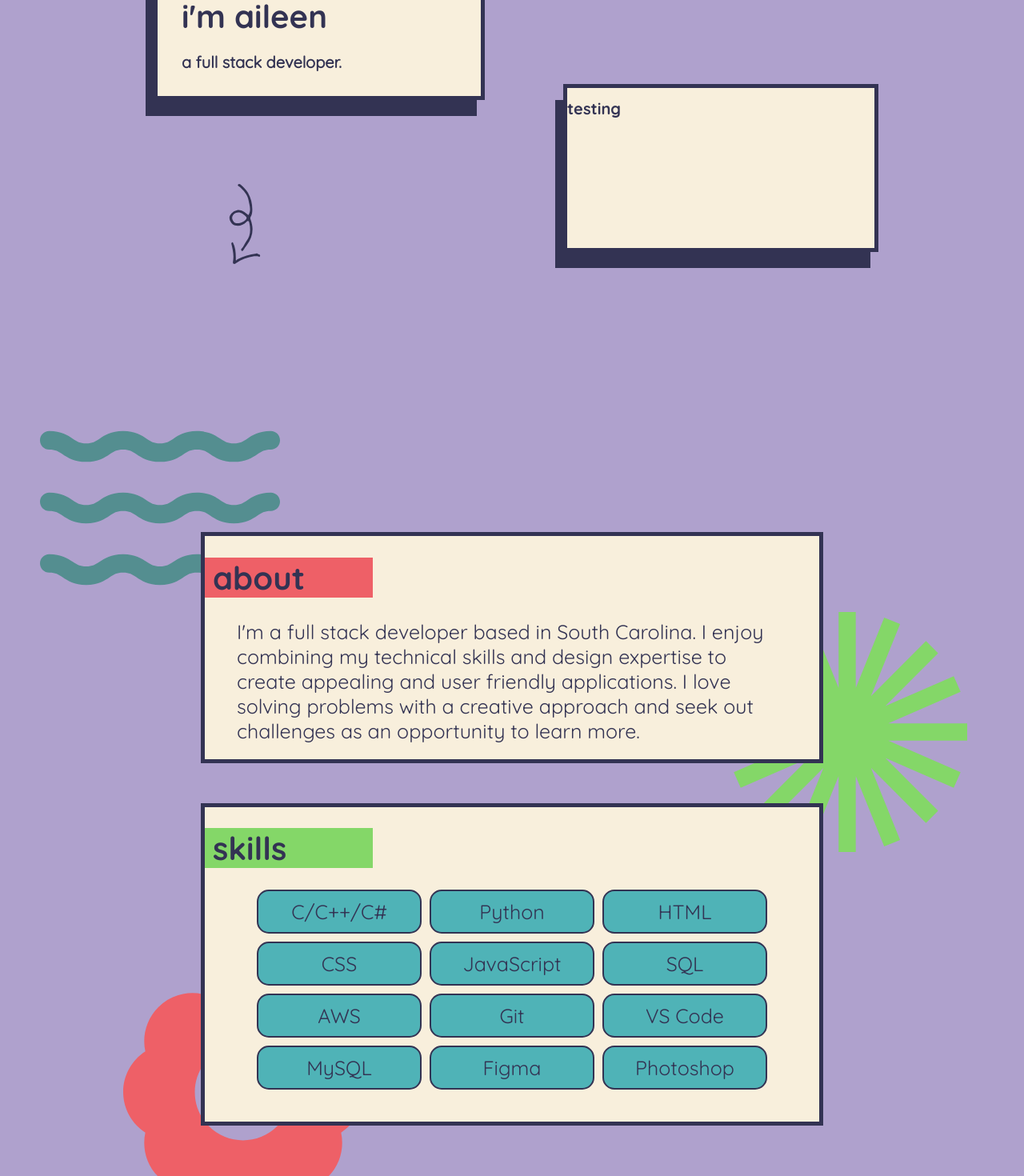
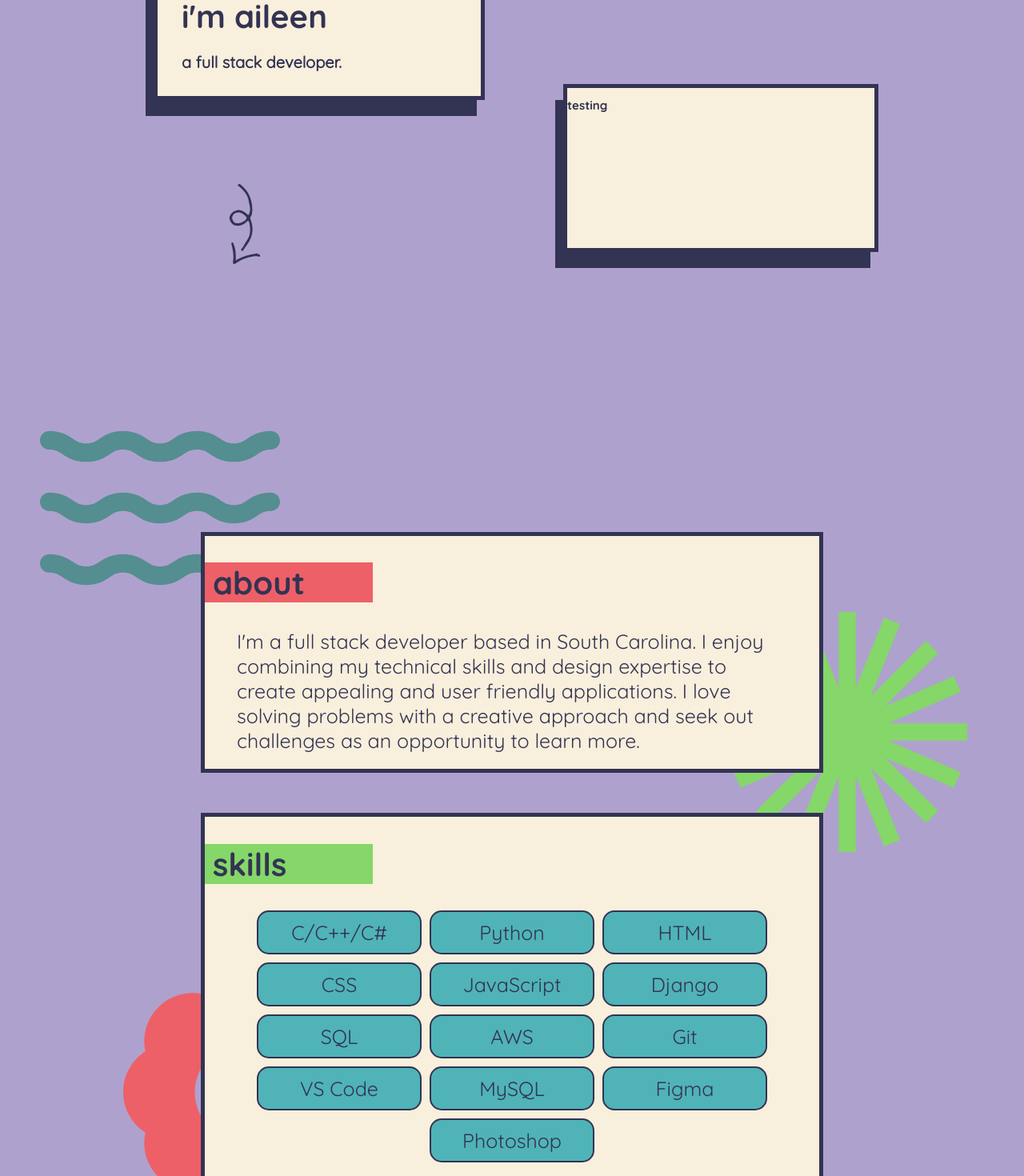
Before and after one commit to aileen-shi/react-portfolio, a React (Create React App) app: page / in a window 1280 px wide. Shown: the part 280-1750 px from the top of the page at 80% size. Built offline with nearby package versions, Linux system fonts and the light colour scheme.

Commit message:
navbar update
about button jumps to about section

```diff
--- a/src/components/About/index.js
+++ b/src/components/About/index.js
@@ -32,6 +32,7 @@ const About = () => {
                     <div class="col">HTML</div>
                     <div class="col">CSS</div>
                     <div class="col">JavaScript</div>
+                    <div class="col">Django</div>
                     <div class="col">SQL</div>
                     <div class="col">AWS</div>
                     <div class="col">Git</div>
--- a/src/components/Layout/index.js
+++ b/src/components/Layout/index.js
@@ -8,8 +8,12 @@ const Layout = () => {
         <>
             <Navbar />
             <div className="body-content">
-                <Intro />
-                <About />
+                <section id="intro">
+                    <Intro />
+                </section>
+                <section id="about">
+                    <About />
+                </section>
             </div>
         </>
     )
--- a/src/components/Navbar/index.js
+++ b/src/components/Navbar/index.js
@@ -8,7 +8,6 @@ import { useState } from "react";
 const Navbar = () => {
     const [hamburgerOpen, setHamburgerOpen] = useState(false);
     const [exit, setExit] = useState(false);
-    const [visible, setVisible] = useState(null);
 
     const toggleHamburger = () => {
         setHamburgerOpen(!hamburgerOpen);
@@ -18,25 +17,25 @@ const Navbar = () => {
     return (
         <div className="nav-bar">
             <div className="nav-content">
-                <Link className="link" to="/">
+                <a href="#intro">
                     <h1>aileen</h1>
-                </Link>
+                </a>
                 <nav>
                     <ul>
                         <li>
-                            <NavLink exact="true" activeclassname="active" to="/about">
+                            <a href="#about">
                                 <button id="about-button">about</button>
-                            </NavLink>
+                            </a>
                         </li>
                         <li>
-                            <NavLink exact="true" activeclassname="active" to="/projects">
+                            <a>
                                 <button id="projects-button">projects</button>
-                            </NavLink>
+                            </a>
                         </li>
                         <li>
-                            <NavLink exact="true" activeclassname="active" to="/contact">
+                            <a>
                                 <button id="contact-button">contact</button>
-                            </NavLink>
+                            </a>
                         </li>
                         <li>
                             <BurgerMenu className="icon" id="burger-icon" onClick={toggleHamburger}></BurgerMenu>
--- a/src/components/Navbar/index.scss
+++ b/src/components/Navbar/index.scss
@@ -15,7 +15,7 @@
         justify-content: space-between;
         align-items: center;
 
-        .link {
+        a {
             text-decoration: none;
 
             h1:active, h1:hover {
```
